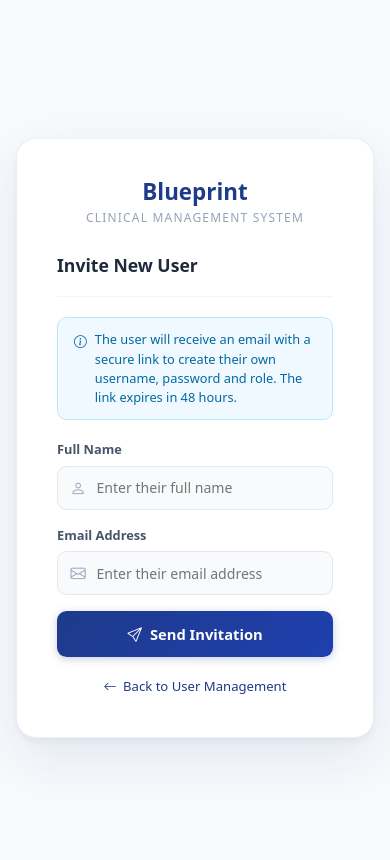
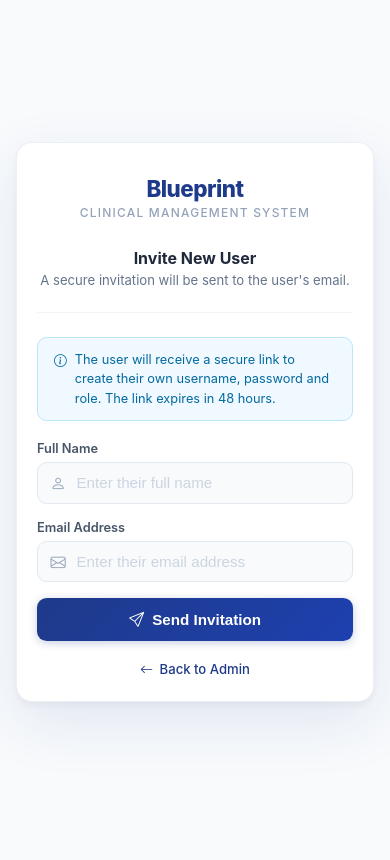
Before and after one commit to stanerab/Blueprint_App, a PHP site: template blueprint-core/app/Views/auth/register.php in a window 390 px wide. After the commit the page ends 719 px from the top, so only its background shows below. Run offline with PHP 8.4, Linux system fonts and the light colour scheme; the template is opened without the code that fills it, so the values that code supplies are empty.

Commit message:
feat: admin user management enhancements and auth improvements
Admin user management:
- Last login now shows date only (d/m/Y) — time hidden for cleaner UI
- All action buttons (Edit, Deactivate, Activate, Make Admin, Remove
  Admin, Delete) now consistent height (28px) and font size (0.72rem)
  with nowrap so they stay on one line
- Admin permission activity log now reads "granted admin permission to"
  and "removed admin permission from" instead of "promoted to admin"
- Username editing deliberately excluded from admin edit modal to
  preserve audit trail integrity and prevent accidental lockouts

Auth pages:
- All auth pages (login, register, forgot-password, reset-password,
  accept-invite) now render as standalone full HTML documents with
  proper DOCTYPE, charset and viewport meta tag
- Fixes mobile tiny form issue — viewport meta was missing causing
  browsers to render at desktop width and scale down
- Consistent font-family across all auth pages using system font stack
- view() helper updated to skip layout for auth pages entirely so
  logged-in users navbar never appears on auth pages

Password reset:
- Success message now shown on login page after password reset:
  "Password reset successfully. Please log in with your new password."
- Uses ?reset=1 query param to trigger green alert on login page

Activity log:
- user_id column made nullable (ALTER TABLE) so acceptInvite() activity
  log entry works for unauthenticated users accepting invites on live
- acceptInvite() now explicitly passes user_id and user_name to
  ActivityLog::create() using newly created user's DB id
- Admin notification email sent to all active admins when a user
  accepts their invite and creates an account

```diff
--- a/blueprint-core/app/Controllers/AdminController.php
+++ b/blueprint-core/app/Controllers/AdminController.php
@@ -95,7 +95,7 @@ class AdminController
             $userStmt->execute([$userId]);
             $user = $userStmt->fetch(\PDO::FETCH_OBJ);
             $name = $user->full_name ?? $user->username ?? 'Unknown';
-            $action = $isAdmin ? 'promoted to admin' : 'removed admin rights from';
+          $action = $isAdmin ? 'granted admin permission to' : 'removed admin permission from';
 
             ActivityLog::create([
                 'action_type' => 'user_updated',
--- a/blueprint-core/app/Views/auth/register.php
+++ b/blueprint-core/app/Views/auth/register.php
@@ -1,62 +1,59 @@
 <?php $title = 'Invite User'; ?>
+<!DOCTYPE html>
+<html lang="en">
+<head>
+    <meta charset="UTF-8">
+    <meta name="viewport" content="width=device-width, initial-scale=1.0">
+    <title>Invite User — Blueprint</title>
     <link rel="stylesheet" href="https://cdn.jsdelivr.net/npm/bootstrap-icons@1.11.3/font/bootstrap-icons.min.css">
+    <style>
+        *, *::before, *::after { box-sizing: border-box; }
 
-<style>
-    .app-footer, .site-footer, footer:not(.login-footer) { display: none !important; }
-
-    html, body { height: 100%; margin: 0; padding: 0; background: #f0f4f8; }
+        html, body {
+            height: 100%;
+            margin: 0;
+            padding: 0;
+            font-family: -apple-system, BlinkMacSystemFont, 'Segoe UI', Roboto, Oxygen, Ubuntu, sans-serif;
+            background: #f8fafc;
+            color: #1e293b;
+            font-size: 16px;
+        }
 
         .invite-container {
             min-height: 100vh;
             display: flex;
             align-items: center;
             justify-content: center;
-        padding: 2rem 1rem;
-        background: #f8fafc;
+            padding: 1.5rem 1rem;
         }
 
         .invite-box {
             background: white;
             border-radius: 1.25rem;
             box-shadow: 0 4px 6px rgba(0,0,0,0.04), 0 20px 60px rgba(30,58,138,0.1);
-        padding: 2.5rem;
+            padding: 2.5rem 2.5rem 2rem;
             width: 100%;
-        max-width: 440px;
+            max-width: 420px;
             border: 1px solid rgba(30,58,138,0.08);
         }
 
-    .invite-logo {
-        text-align: center;
-        margin-bottom: 1.75rem;
-    }
+        .logo { text-align: center; margin-bottom: 1.75rem; }
 
-    .invite-logo-icon {
-        width: 52px;
-        height: 52px;
-        background: linear-gradient(135deg, #1e3a8a, #0369a1);
-        border-radius: 1rem;
-        display: inline-flex;
-        align-items: center;
-        justify-content: center;
-        font-size: 1.4rem;
-        color: white;
-        margin-bottom: 0.75rem;
-        box-shadow: 0 4px 12px rgba(30,58,138,0.3);
-    }
-
-    .invite-logo h1 {
-        font-size: 1.4rem;
+        .logo h1 {
+            font-size: 1.6rem;
             font-weight: 800;
             color: #1e3a8a;
             margin: 0 0 0.2rem;
+            letter-spacing: -0.5px;
         }
 
-    .invite-logo p {
+        .logo .tagline {
             font-size: 0.75rem;
             color: #94a3b8;
             margin: 0;
             text-transform: uppercase;
             letter-spacing: 0.1em;
+            font-weight: 500;
         }
 
         .invite-box h2 {
@@ -64,104 +61,17 @@
             font-weight: 700;
             color: #1e293b;
             margin: 0 0 0.25rem;
+            text-align: center;
         }
 
         .invite-subtitle {
             font-size: 0.82rem;
             color: #64748b;
             margin: 0 0 1.5rem;
+            text-align: center;
         }
 
-    .divider { height: 1px; background: #f1f5f9; margin: 1.25rem 0; }
-
-    .form-group { margin-bottom: 1rem; }
-
-    .form-group label {
-        display: block;
-        font-size: 0.8rem;
-        font-weight: 600;
-        color: #475569;
-        margin-bottom: 0.4rem;
-    }
-
-    .input-wrap { position: relative; }
-
-    .input-wrap i {
-        position: absolute;
-        left: 0.85rem;
-        top: 50%;
-        transform: translateY(-50%);
-        color: #94a3b8;
-        font-size: 0.95rem;
-        pointer-events: none;
-    }
-
-    .input-wrap input {
-        width: 100%;
-        padding: 0.65rem 0.9rem 0.65rem 2.4rem;
-        border: 1.5px solid #e2e8f0;
-        border-radius: 0.6rem;
-        font-size: 0.88rem;
-        color: #1e293b;
-        background: #f8fafc;
-        transition: border-color 0.2s, box-shadow 0.2s;
-        box-sizing: border-box;
-        outline: none;
-    }
-
-    .input-wrap input:focus {
-        border-color: #1e3a8a;
-        box-shadow: 0 0 0 3px rgba(30,58,138,0.08);
-        background: white;
-    }
-
-    .btn-invite {
-        width: 100%;
-        padding: 0.75rem;
-        background: linear-gradient(135deg, #1e3a8a, #1e40af);
-        color: white;
-        border: none;
-        border-radius: 0.6rem;
-        font-size: 0.92rem;
-        font-weight: 600;
-        cursor: pointer;
-        transition: opacity 0.2s, transform 0.1s;
-        box-shadow: 0 2px 8px rgba(30,58,138,0.25);
-        display: flex;
-        align-items: center;
-        justify-content: center;
-        gap: 0.5rem;
-        margin-top: 0.25rem;
-    }
-
-    .btn-invite:hover { opacity: 0.92; transform: translateY(-1px); }
-
-    .alert {
-        padding: 0.65rem 0.9rem;
-        border-radius: 0.6rem;
-        font-size: 0.82rem;
-        margin-bottom: 1rem;
-        display: flex;
-        align-items: center;
-        gap: 0.5rem;
-    }
-
-    .alert-error   { background: #fef2f2; color: #991b1b; border: 1px solid #fecaca; }
-    .alert-success { background: #f0fdf4; color: #166534; border: 1px solid #bbf7d0; }
-
-    .back-link {
-        display: flex;
-        align-items: center;
-        gap: 0.4rem;
-        color: #1e3a8a;
-        text-decoration: none;
-        font-size: 0.82rem;
-        font-weight: 500;
-        margin-top: 1.25rem;
-        justify-content: center;
-    }
-
-    .back-link:hover { text-decoration: underline; }
+        .divider { height: 1px; background: #f1f5f9; margin: 0 0 1.5rem; }
 
         .info-box {
             background: #f0f9ff;
@@ -176,16 +86,144 @@
             align-items: flex-start;
             line-height: 1.5;
         }
+
+        .form-group { margin-bottom: 1rem; }
+
+        .form-group label {
+            display: block;
+            font-size: 0.8rem;
+            font-weight: 600;
+            color: #475569;
+            margin-bottom: 0.4rem;
+        }
+
+        .input-wrap { position: relative; }
+
+        .input-wrap i.input-icon {
+            position: absolute;
+            left: 0.85rem;
+            top: 50%;
+            transform: translateY(-50%);
+            color: #94a3b8;
+            font-size: 0.95rem;
+            pointer-events: none;
+        }
+
+        .input-wrap input {
+            width: 100%;
+            padding: 0.7rem 0.9rem 0.7rem 2.4rem;
+            border: 1.5px solid #e2e8f0;
+            border-radius: 0.6rem;
+            font-size: 0.95rem;
+            color: #1e293b;
+            background: #f8fafc;
+            transition: border-color 0.2s, box-shadow 0.2s, background 0.2s;
+            outline: none;
+            width: 100%;
+        }
+
+        .input-wrap input:focus {
+            border-color: #1e3a8a;
+            box-shadow: 0 0 0 3px rgba(30,58,138,0.08);
+            background: white;
+        }
+
+        .input-wrap input::placeholder { color: #cbd5e1; }
+
+        .btn-invite {
+            width: 100%;
+            padding: 0.8rem;
+            background: linear-gradient(135deg, #1e3a8a, #1e40af);
+            color: white;
+            border: none;
+            border-radius: 0.6rem;
+            font-size: 0.95rem;
+            font-weight: 600;
+            cursor: pointer;
+            transition: opacity 0.2s, transform 0.1s, box-shadow 0.2s;
+            box-shadow: 0 2px 8px rgba(30,58,138,0.25);
+            display: flex;
+            align-items: center;
+            justify-content: center;
+            gap: 0.5rem;
+            margin-top: 0.5rem;
+        }
+
+        .btn-invite:hover {
+            opacity: 0.92;
+            transform: translateY(-1px);
+            box-shadow: 0 4px 16px rgba(30,58,138,0.3);
+        }
+
+        .alert {
+            padding: 0.75rem 1rem;
+            border-radius: 0.6rem;
+            font-size: 0.85rem;
+            margin-bottom: 1rem;
+            display: flex;
+            align-items: flex-start;
+            gap: 0.5rem;
+            line-height: 1.5;
+        }
+
+        .alert-error   { background: #fef2f2; color: #991b1b; border: 1px solid #fecaca; }
+        .alert-success { background: #f0fdf4; color: #166534; border: 1px solid #bbf7d0; }
+
+        .back-link {
+            display: flex;
+            align-items: center;
+            justify-content: center;
+            gap: 0.4rem;
+            color: #1e3a8a;
+            text-decoration: none;
+            font-size: 0.82rem;
+            font-weight: 500;
+            margin-top: 1.25rem;
+        }
+
+        .back-link:hover { text-decoration: underline; }
+
+        .footer-note {
+            text-align: center;
+            margin-top: 1.5rem;
+            padding-top: 1.25rem;
+            border-top: 1px solid #f1f5f9;
+            font-size: 0.72rem;
+            color: #94a3b8;
+            display: flex;
+            justify-content: center;
+            gap: 1rem;
+            flex-wrap: wrap;
+        }
+
+        .footer-note span {
+            display: flex;
+            align-items: center;
+            gap: 0.3rem;
+        }
+
+        @media (max-width: 480px) {
+            .invite-box {
+                padding: 2rem 1.25rem 1.5rem;
+                border-radius: 1rem;
+            }
+
+            .invite-box h2 { font-size: 1rem; }
+            .logo h1 { font-size: 1.4rem; }
+        }
     </style>
-
+</head>
+<body>
 <div class="invite-container">
     <div class="invite-box">
-       <div class="invite-logo">
+
+        <div class="logo">
             <h1>Blueprint</h1>
-            <p>Clinical Management System</p>
+            <p class="tagline">Clinical Management System</p>
         </div>
 
         <h2>Invite New User</h2>
+        <p class="invite-subtitle">A secure invitation will be sent to the user's email.</p>
 
         <?php if (isset($errors) && !empty($errors)): ?>
             <div class="alert alert-error">
@@ -205,7 +243,7 @@
 
         <div class="info-box">
             <i class="bi bi-info-circle" style="flex-shrink:0;margin-top:0.1rem;"></i>
-            The user will receive an email with a secure link to create their own username, password and role. The link expires in 48 hours.
+            The user will receive a secure link to create their own username, password and role. The link expires in 48 hours.
         </div>
 
         <form method="POST" action="<?= url('register') ?>" novalidate>
@@ -214,7 +252,7 @@
             <div class="form-group">
                 <label for="full_name">Full Name</label>
                 <div class="input-wrap">
-                    <i class="bi bi-person"></i>
+                    <i class="bi bi-person input-icon"></i>
                     <input type="text" id="full_name" name="full_name"
                         placeholder="Enter their full name"
                         value="<?= htmlspecialchars(old('full_name') ?? '') ?>">
@@ -224,7 +262,7 @@
             <div class="form-group">
                 <label for="email">Email Address</label>
                 <div class="input-wrap">
-                    <i class="bi bi-envelope"></i>
+                    <i class="bi bi-envelope input-icon"></i>
                     <input type="email" id="email" name="email"
                         placeholder="Enter their email address"
                         value="<?= htmlspecialchars(old('email') ?? '') ?>">
@@ -239,7 +277,10 @@
         </form>
 
         <a href="<?= url('admin/users') ?>" class="back-link">
-            <i class="bi bi-arrow-left"></i> Back to User Management
+            <i class="bi bi-arrow-left"></i> Back to Admin
         </a>
+
     </div>
 </div>
+</body>
+</html>
--- a/blueprint-core/app/Views/auth/reset_password.php
+++ b/blueprint-core/app/Views/auth/reset_password.php
@@ -281,12 +281,6 @@
             <i class="bi bi-arrow-left"></i> Back to Login
         </a>
 
-        <div class="login-footer-note">
-            <span><i class="bi bi-shield-lock"></i> Secure</span>
-            <span><i class="bi bi-file-earmark-lock"></i> GDPR compliant</span>
-            <span><i class="bi bi-eye-slash"></i> Data protected</span>
-        </div>
-
     </div>
 </div>
 
```
Also changed, not shown: blueprint-core/app/Controllers/AuthController.php (+26 -4 lines), blueprint-core/app/Core/Helpers.php (+14 -0 lines), blueprint-core/app/Views/admin/users-list.php (+8 -6 lines), blueprint-core/app/Views/auth/accept-invite.php (+12 -2 lines), blueprint-core/app/Views/auth/forgot_password.php (+5 -6 lines), blueprint-core/app/Views/auth/login.php (+60 -54 lines). Lines whose indentation alone changed are shown as unchanged.
